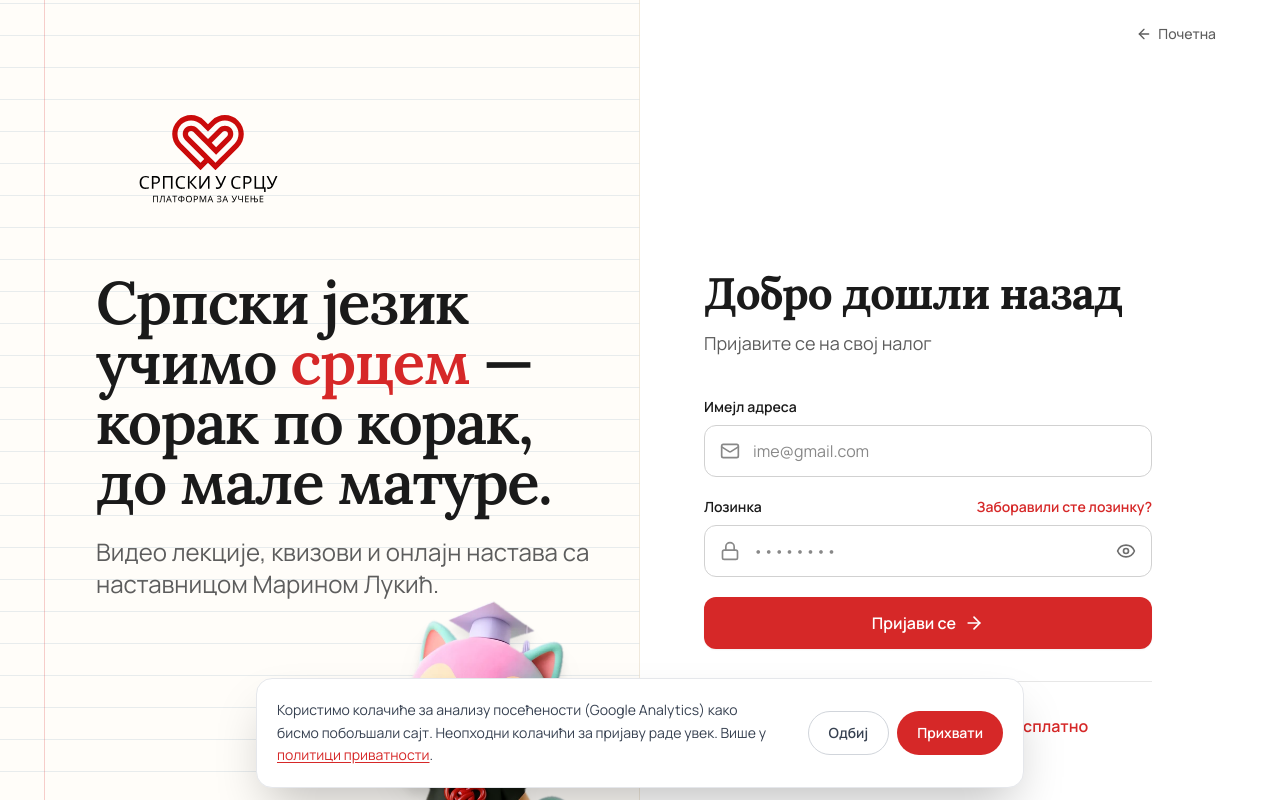
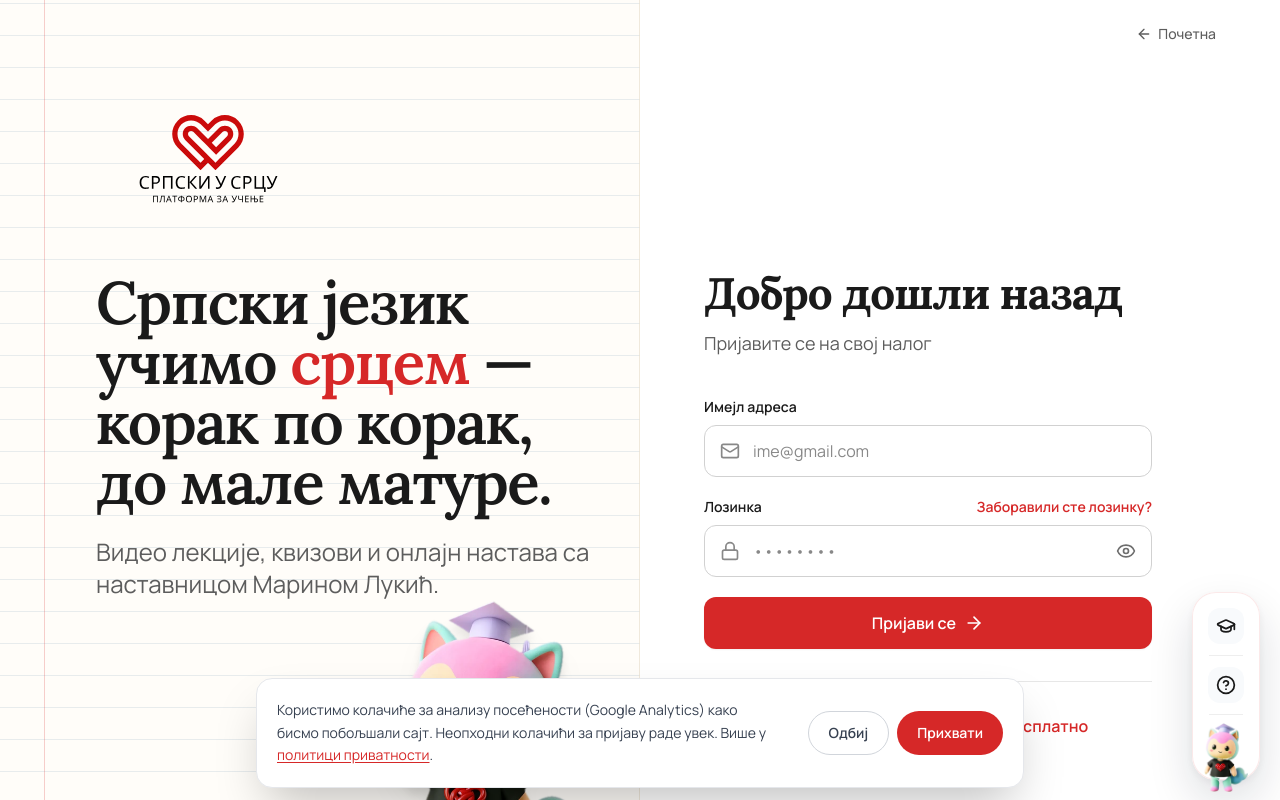
Before and after one commit to VukasinLukic/platform-for-teaching-serbian, a React (Vite) app in the folder frontend/: page /login in a window 1280 px wide. Shown: the top 800 px of the page. Built offline with nearby package versions, Linux system fonts and the light colour scheme; no server answers; the database is empty.

Commit message:
Restore and polish quick dock

```diff
--- a/frontend/src/App.jsx
+++ b/frontend/src/App.jsx
@@ -6,6 +6,7 @@ import { Toaster } from 'react-hot-toast';
 import { OnboardingProvider } from './context/OnboardingContext';
 import TutorialTooltip from './components/ui/TutorialTooltip';
 import { PromoProvider, usePromo } from './context/PromoContext';
+import QuickDock from './components/ui/QuickDock';
 import CookieConsent from './components/CookieConsent';
 import { ROUTER_BASENAME } from './seo/script';
 import { LegacyQuizRedirect, LatinMirrorReload } from './seo/routeHelpers';
@@ -109,7 +110,7 @@ function whenIdle(callback, timeout = 4000) {
 }
 
 /**
- * Alano chat widget renders nothing until it is opened from an in-page mascot prompt, so its code is
+ * Alano chat widget renders nothing until it is opened from QuickDock or an in-page mascot prompt, so its code is
  * prefetched when the browser is idle and mounted on first open. It stays mounted
  * afterwards to keep the conversation.
  */
@@ -162,6 +163,7 @@ function AppContent() {
       <TutorialTooltip />
       <LazyPromoQuizModal />
       <LazyAssistantWidget />
+      <QuickDock />
       <CookieConsent />
       <main>
         <Suspense fallback={<PageLoader />}>
--- a/frontend/src/components/ui/QuickDock.css
+++ b/frontend/src/components/ui/QuickDock.css
@@ -11,21 +11,21 @@
   display: flex;
   flex-direction: column;
   align-items: flex-end;
-  gap: 2px;
-  padding: 7px;
-  border: 1px solid rgba(226, 232, 240, 0.9);
-  border-radius: 26px;
-  background: rgba(255, 255, 255, 0.95);
-  box-shadow: 0 18px 40px rgba(15, 23, 42, 0.1), 0 4px 12px rgba(15, 23, 42, 0.05);
-  -webkit-backdrop-filter: blur(10px);
-  backdrop-filter: blur(10px);
+  gap: 3px;
+  padding: 8px;
+  border: 1px solid rgba(214, 40, 40, 0.1);
+  border-radius: 24px;
+  background: rgba(255, 255, 255, 0.97);
+  box-shadow: 0 20px 45px rgba(15, 23, 42, 0.14), 0 3px 10px rgba(15, 23, 42, 0.06);
+  -webkit-backdrop-filter: blur(14px);
+  backdrop-filter: blur(14px);
 }
 
 .quick-dock-divider {
   align-self: stretch;
   height: 1px;
-  margin: 2px 10px;
-  background: rgba(26, 26, 26, 0.08);
+  margin: 1px 8px;
+  background: rgba(26, 26, 26, 0.07);
 }
 
 .quick-dock-item {
@@ -34,28 +34,31 @@
   flex-direction: row-reverse;
   align-items: center;
   gap: 0;
-  padding: 11px;
-  border: 0;
-  border-radius: 20px;
+  min-height: 48px;
+  padding: 6px;
+  border: 1px solid transparent;
+  border-radius: 16px;
   color: #1a1a1a;
   background: transparent;
   cursor: pointer;
-  transition: background 160ms ease, color 160ms ease;
+  transition: background 160ms ease, border-color 160ms ease, color 160ms ease, transform 160ms ease;
 }
 
 .quick-dock-icon {
   display: grid;
   flex: none;
   place-items: center;
-  width: 24px;
-  height: 24px;
+  width: 36px;
+  height: 36px;
+  border-radius: 12px;
+  background: #f8fafc;
+  transition: background 160ms ease, color 160ms ease;
 }
 
-.quick-dock-mascot { width: 34px; height: 34px; overflow: visible; }
+.quick-dock-mascot { width: 44px; height: 44px; overflow: visible; background: transparent; }
 .quick-dock-mascot img { width: 100%; height: 100%; object-fit: contain; }
 
-/* Malo veći "vazduh" oko maskote nego oko običnih ikonica */
-.quick-dock-alano { padding: 15px 14px; }
+.quick-dock-alano { padding: 3px 2px; }
 
 .quick-dock-label {
   overflow: hidden;
@@ -82,10 +85,14 @@
 .quick-dock-item:focus-visible {
   color: #d62828;
   background: #fff1f2;
+  border-color: rgba(214, 40, 40, 0.1);
 }
 
 .quick-dock-item:hover .quick-dock-icon,
-.quick-dock-item:focus-visible .quick-dock-icon { color: #d62828; }
+.quick-dock-item:focus-visible .quick-dock-icon { color: #d62828; background: #fff; }
+
+.quick-dock-item:hover .quick-dock-mascot,
+.quick-dock-item:focus-visible .quick-dock-mascot { background: transparent; }
 
 .quick-dock-item:hover .quick-dock-label,
 .quick-dock-item:focus-visible .quick-dock-label {
@@ -105,10 +112,10 @@
   z-index: 45;
   display: grid;
   place-items: center;
-  width: 52px;
-  height: 52px;
-  padding: 0;
-  overflow: hidden;
+  width: 58px;
+  height: 58px;
+  padding: 5px;
+  overflow: visible;
   border: 2px solid #fff;
   border-radius: 50%;
   background: #fff5f5;
@@ -116,25 +123,24 @@
   cursor: pointer;
   transition: transform 160ms ease, box-shadow 160ms ease;
 }
-.quick-dock-mini img { width: 100%; height: 100%; object-fit: contain; transform: scale(1.3) translateY(2px); }
+.quick-dock-mini img { width: 100%; height: 100%; object-fit: contain; }
 .quick-dock-mini:hover { box-shadow: 0 14px 30px rgba(15, 23, 42, 0.24); }
 .quick-dock-mini:focus-visible { outline: 3px solid rgba(214, 40, 40, 0.45); outline-offset: 2px; }
 
 /* Tablet + phone: horizontal bar at the bottom of the screen */
 @media (max-width: 1023px) {
   .quick-dock {
-    left: 0;
-    right: 0;
-    bottom: 0;
+    left: max(10px, env(safe-area-inset-left));
+    right: max(10px, env(safe-area-inset-right));
+    bottom: max(10px, env(safe-area-inset-bottom));
     flex-direction: row;
     align-items: stretch;
     justify-content: space-around;
     gap: 0;
-    padding: 6px max(10px, env(safe-area-inset-right)) max(6px, env(safe-area-inset-bottom)) max(10px, env(safe-area-inset-left));
-    border: 0;
-    border-top: 1px solid rgba(226, 232, 240, 0.9);
-    border-radius: 0;
-    box-shadow: 0 -8px 24px rgba(15, 23, 42, 0.06);
+    padding: 6px;
+    border: 1px solid rgba(214, 40, 40, 0.1);
+    border-radius: 22px;
+    box-shadow: 0 14px 36px rgba(15, 23, 42, 0.16);
   }
 
   .quick-dock-divider { display: none; }
@@ -142,13 +148,13 @@
   .quick-dock-item {
     flex: 1;
     flex-direction: column;
-    justify-content: flex-start;
+    justify-content: center;
     align-items: center;
     gap: 3px;
     max-width: 180px;
-    min-height: 48px;
-    padding: 9px 4px 6px;
-    border-radius: 14px;
+    min-height: 56px;
+    padding: 5px 4px;
+    border-radius: 16px;
   }
 
   .quick-dock-label {
@@ -167,10 +173,10 @@
     margin-right: 0;
   }
 
-  /* Na mobilnom dnu traci Alano stavka ostaje samo ikonica, bez teksta ispod */
-  .quick-dock-alano { padding: 9px 4px 6px; }
-  .quick-dock-alano .quick-dock-label { display: none; }
-  .quick-dock-alano .quick-dock-mascot { margin-top: -6px; }
+  .quick-dock-icon { width: 30px; height: 30px; border-radius: 10px; }
+  .quick-dock-alano { padding: 3px 4px 5px; }
+  .quick-dock-alano .quick-dock-mascot { width: 38px; height: 38px; margin-top: -4px; }
+  .quick-dock-alano .quick-dock-label { margin-top: -3px; }
 }
 
 /* The cookie banner owns the bottom edge on small screens until the visitor decides. */
--- a/frontend/src/components/ui/QuickDock.jsx
+++ b/frontend/src/components/ui/QuickDock.jsx
@@ -58,7 +58,8 @@ function useBottomOffset(ref, active) {
 
 /**
  * Single sticky "quick dock" — mock exam, help and the Alano assistant launcher.
- * Desktop: vertical bar on the left edge. Mobile: bar at the bottom of the screen.
+ * Desktop: compact vertical rail in the bottom-right corner. Mobile: floating bar
+ * at the bottom of the screen.
  * Visibility follows the rules in context/floatingLayers.js.
  */
 export default function QuickDock() {
@@ -111,8 +112,13 @@ export default function QuickDock() {
       className={`quick-dock ${cookieBannerVisible ? 'is-yielding' : ''}`}
       aria-label="Брзи приступ"
     >
-      <button type="button" className="quick-dock-item" onClick={() => navigate('/probni-prijemni')}>
-        <span className="quick-dock-icon">
+      <button
+        type="button"
+        className="quick-dock-item"
+        onClick={() => navigate('/probni-prijemni')}
+        aria-label="Отвори пробни тест"
+      >
+        <span className="quick-dock-icon" aria-hidden="true">
           <GraduationCap size={20} strokeWidth={2.1} />
         </span>
         <span className="quick-dock-label">Пробни тест</span>
@@ -120,8 +126,8 @@ export default function QuickDock() {
 
       <span className="quick-dock-divider" aria-hidden="true" />
 
-      <button type="button" className="quick-dock-item" onClick={handleHelp}>
-        <span className="quick-dock-icon">
+      <button type="button" className="quick-dock-item" onClick={handleHelp} aria-label="Отвори помоћ">
+        <span className="quick-dock-icon" aria-hidden="true">
           <CircleHelp size={20} strokeWidth={2.1} />
         </span>
         <span className="quick-dock-label">Помоћ</span>
@@ -133,6 +139,7 @@ export default function QuickDock() {
         type="button"
         className="quick-dock-item quick-dock-alano"
         onClick={() => setAssistantOpen(true)}
+        aria-label="Отвори Алана, асистента"
       >
         <span className="quick-dock-icon quick-dock-mascot">
           <img src="/mascot/alano-hero.webp" alt="" draggable={false} />
```
